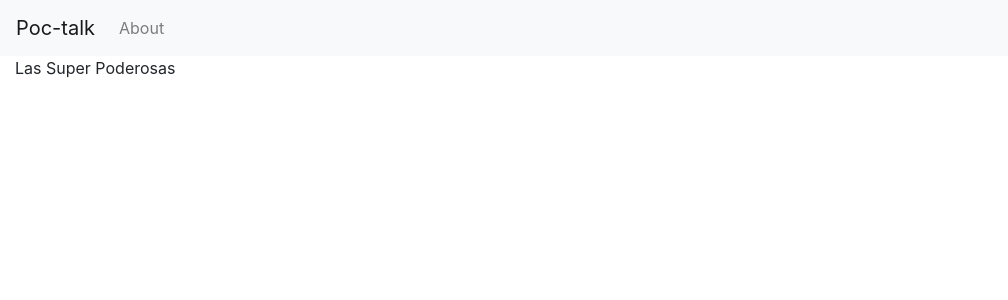
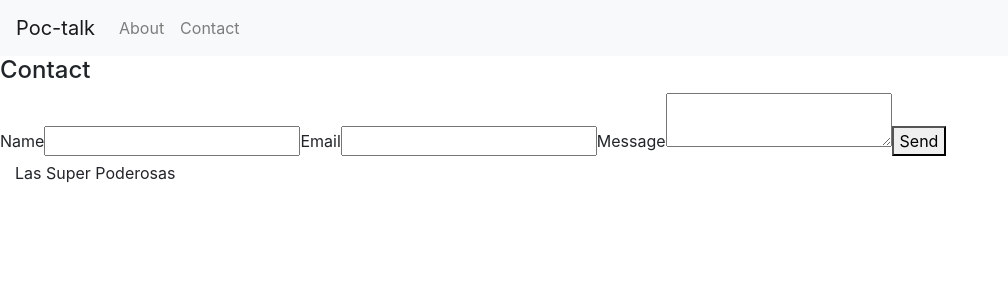
Before and after one commit to Mpolan16/poctalkapp, a React (Create React App) app in the folder client/: page /contact in a window 1280 px wide. Shown: the top 300 px of the page, without its empty margins (0-1008 px from the left). Built offline with nearby package versions, Linux system fonts and the light colour scheme.

Commit message:
Added contact page

```diff
--- a/client/src/App.js
+++ b/client/src/App.js
@@ -5,6 +5,7 @@ import NavBar from './components/Navbar';
 import Footer from './components/Footer';
 import Home from './pages/Home';
 import About from './pages/About';
+import Contact from './pages/Contact';
 
 function App() {
   return (
@@ -13,6 +14,7 @@ function App() {
         <Switch>
         <Route exact path={"/"} component={Home}/>
         <Route exact path={"/about"} component={About}/>
+        <Route exact path={"/contact"} component={Contact}/>
         </Switch>
         <Footer/>
     </Router>
--- a/client/src/components/Navbar/index.js
+++ b/client/src/components/Navbar/index.js
@@ -11,6 +11,7 @@ function NavBar() {
                 <Navbar.Collapse id="basic-navbar-nav">
                     <Nav className="mr-auto">
                         <Nav.Link href="/about">About</Nav.Link>
+                        <Nav.Link href="/contact">Contact</Nav.Link>
                     </Nav>
                 </Navbar.Collapse>
             </Navbar>
--- /dev/null
+++ b/client/src/pages/Contact/index.js
@@ -0,0 +1,20 @@
+import React from "react";
+
+function Contact() {
+    return (
+        <>
+        <h4 id="header">Contact</h4>
+            <form id="contactBox" action="mailto:mailto:monicapolancofabian15@gmail.com" method="post" enctype="text/plain">
+            <label for="name">Name</label>
+            <input type="text" id="fname" name="name" placeholder=""/>
+            <label for="lname">Email</label>
+            <input type="text" id="emailentry" name="email" placeholder=""/>
+            <label for="subject">Message</label>
+            <textarea id="subject" name="subject" placeholder=""></textarea>
+            <button className="waves-effect waves-light btn-small blue" type="submit">Send</button>
+        </form>
+        </>
+    );
+}
+
+export default Contact;
```
